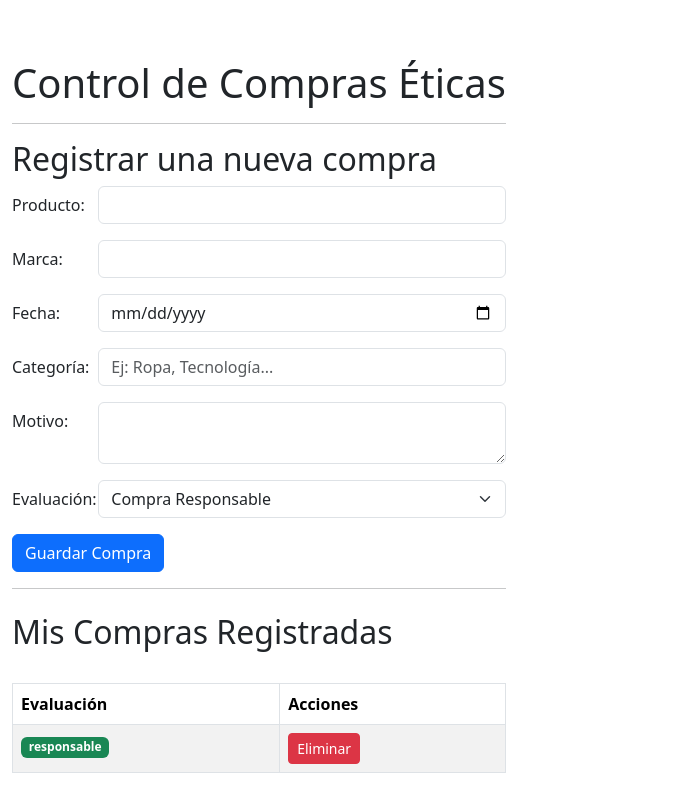
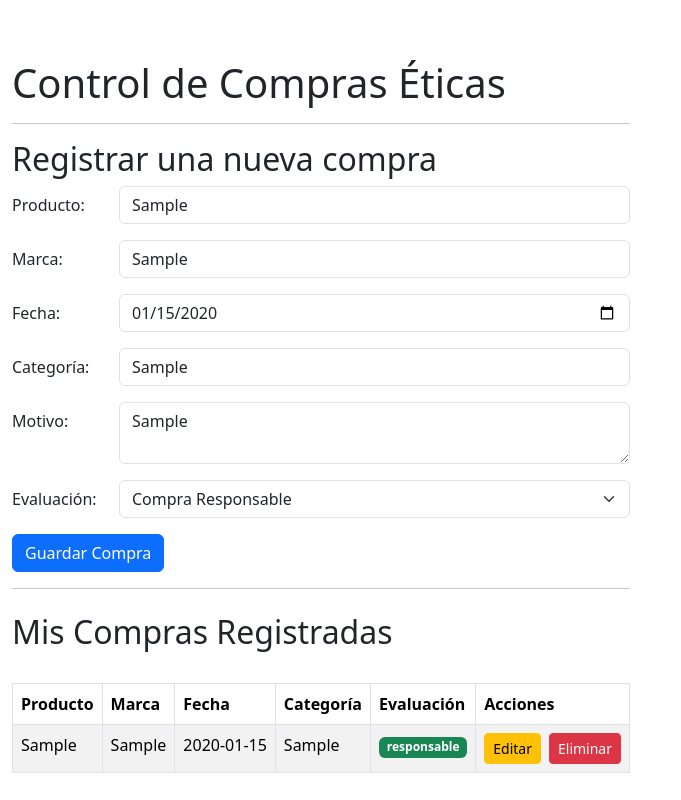
Before and after one commit to Danii-INA/proyecto-compras-eticas, a React (Vite) app: page / in a window 1280 px wide. Both pictures are taken after typing "Sample", "Sample", "2020-01-15", "Sample", "Sample" into the empty fields and a click on the button "Guardar Compra". Shown: the whole page, without its empty margins (0-681 px from the left). Built offline with nearby package versions, Linux system fonts and the light colour scheme.

Commit message:
Feature: Implementa la funcionalidad para editar y actualizar compras

```diff
--- a/src/App.jsx
+++ b/src/App.jsx
@@ -10,6 +10,11 @@
     const comprasGuardadas = localStorage.getItem('compras');
     return comprasGuardadas ? JSON.parse(comprasGuardadas) : [];
   });
+
+
+  // Si es 'null', no estoy editando nada. Si tiene un objeto, estoy en modo edición.
+  const [compraAEditar, setCompraAEditar] = useState(null);
+
 
   useEffect(() => {
     // Guardo en Local Storage cada vez que la lista de 'compras' se actualice.
@@ -25,24 +30,47 @@
       setCompras(comprasActualizadas);
     }
   };
+
+  // Nueva función para actualizar una compra existente.
+  const actualizarCompra = (compraActualizada) => {
+    // Uso 'map' para crear un nuevo arreglo.
+    // Si el id de la compra coincide con el que estoy actualizando, devuelvo la versión nueva.
+    // Si no, devuelvo la compra como estaba.
+    const comprasActualizadas = compras.map(compra =>
+      compra.id === compraActualizada.id ? compraActualizada : compra
+    );
+    setCompras(comprasActualizadas);
+    // Limpio el estado de edición para volver al modo normal.
+    setCompraAEditar(null);
+  };
+
+
   const agregarCompra = (compra) => {
     // Añado un id único a la nueva compra antes de guardarla en la lista.
     const nuevaCompra = { ...compra, id: Date.now() };
     setCompras([...compras, nuevaCompra]);
   };
 
-  return (
+ return (
     <Container className="mt-5">
       <h1>Control de Compras Éticas</h1>
       <hr />
-      <FormularioCompra onAgregarCompra={agregarCompra} />
+      {/* Ahora le paso al formulario la lógica de edición */}
+      <FormularioCompra
+        onAgregarCompra={agregarCompra}
+        onActualizarCompra={actualizarCompra}
+        compraAEditar={compraAEditar}
+        setCompraAEditar={setCompraAEditar}
+      />
 
-      {/* Aquí abajo renderizo mi nuevo componente de lista. */}
-      {/* Le paso mi estado 'compras' para que sepa qué mostrar. */}
       <hr />
       <h2 className='mt-4'>Mis Compras Registradas</h2>
-      {/* Ahora también la función de eliminar esta en el componente de lista */}
-      <ListaCompras compras={compras} onEliminarCompra={eliminarCompra} />
+      {/* Ahora le paso a la lista la función que activa el modo edición */}
+      <ListaCompras
+        compras={compras}
+        onEliminarCompra={eliminarCompra}
+        onSeleccionarCompra={setCompraAEditar}
+      />
     </Container>
   );
 }
--- a/src/components/FormularioCompra.jsx
+++ b/src/components/FormularioCompra.jsx
@@ -1,91 +1,73 @@
-import { useState } from 'react';
+import { useState, useEffect } from 'react';
 import { Form, Button, Row, Col } from 'react-bootstrap';
 
-const FormularioCompra = ({ onAgregarCompra }) => {
-  // estado inicial para un nuevo objeto 'compra'.
+// Ahora recibo más props para manejar la lógica de actualización.
+const FormularioCompra = ({ onAgregarCompra, onActualizarCompra, compraAEditar, setCompraAEditar }) => {
+
+  // Mi estado inicial para el objeto 'compra'.
   const [compra, setCompra] = useState({
-    producto: '',
-    marca: '',
-    fecha: '',
-    categoria: '',
-    motivo: '',
-    evaluacion: 'responsable'
+    producto: '', marca: '', fecha: '', categoria: '', motivo: '', evaluacion: 'responsable'
   });
 
-  // Cada vez que escribo en un input, se actualiza el estado.
+  // Este useEffect se activa cuando 'compraAEditar' cambia.
+  useEffect(() => {
+    if (compraAEditar) {
+      // Si hay una compra para editar, relleno el formulario con sus datos.
+      setCompra(compraAEditar);
+    } else {
+      // Si no, limpio el formulario.
+      setCompra({
+        producto: '', marca: '', fecha: '', categoria: '', motivo: '', evaluacion: 'responsable'
+      });
+    }
+  }, [compraAEditar]);
+
+  // Cada vez que escribo en un input, actualizo mi estado.
   const handleChange = (e) => {
-    setCompra({
-      ...compra,
-      [e.target.name]: e.target.value,
-    });
+    setCompra({ ...compra, [e.target.name]: e.target.value });
   };
 
-  // Cuando se envia el formulario, se evita que se recargue la página
   const handleSubmit = (e) => {
     e.preventDefault();
     if (!compra.producto || !compra.fecha) {
       alert("Producto y Fecha son obligatorios");
       return;
     }
-    onAgregarCompra(compra);
 
-    // Limpia el formulario para poder agregar una nueva compra fácilmente.
-    setCompra({
-      producto: '',
-      marca: '',
-      fecha: '',
-      categoria: '',
-      motivo: '',
-      evaluacion: 'responsable'
-    });
+    if (compraAEditar) {
+      // Si estoy en modo edición, llamo a la función de actualizar.
+      onActualizarCompra(compra);
+    } else {
+      // Si no, llamo a la función de agregar una nueva.
+      onAgregarCompra(compra);
+    }
   };
 
   return (
     <>
-      <h2>Registrar una nueva compra</h2>
+      {/* El título cambia dinámicamente */}
+      <h2>{compraAEditar ? 'Editar Compra' : 'Registrar una nueva compra'}</h2>
       <Form onSubmit={handleSubmit}>
-        {/* Producto */}
-        <Form.Group as={Row} className="mb-3">
-          <Form.Label column sm={2}>Producto:</Form.Label>
-          <Col sm={10}><Form.Control type="text" name="producto" value={compra.producto} onChange={handleChange} /></Col>
-        </Form.Group>
 
-        {/* Marca */}
-        <Form.Group as={Row} className="mb-3">
-          <Form.Label column sm={2}>Marca:</Form.Label>
-          <Col sm={10}><Form.Control type="text" name="marca" value={compra.marca} onChange={handleChange} /></Col>
-        </Form.Group>
+        {/* Aquí van todos los campos del formulario */}
+        <Form.Group as={Row} className="mb-3"><Form.Label column sm={2}>Producto:</Form.Label><Col sm={10}><Form.Control type="text" name="producto" value={compra.producto} onChange={handleChange} /></Col></Form.Group>
+        <Form.Group as={Row} className="mb-3"><Form.Label column sm={2}>Marca:</Form.Label><Col sm={10}><Form.Control type="text" name="marca" value={compra.marca} onChange={handleChange} /></Col></Form.Group>
+        <Form.Group as={Row} className="mb-3"><Form.Label column sm={2}>Fecha:</Form.Label><Col sm={10}><Form.Control type="date" name="fecha" value={compra.fecha} onChange={handleChange} /></Col></Form.Group>
+        <Form.Group as={Row} className="mb-3"><Form.Label column sm={2}>Categoría:</Form.Label><Col sm={10}><Form.Control type="text" name="categoria" placeholder="Ej: Ropa, Tecnología..." value={compra.categoria} onChange={handleChange} /></Col></Form.Group>
+        <Form.Group as={Row} className="mb-3"><Form.Label column sm={2}>Motivo:</Form.Label><Col sm={10}><Form.Control as="textarea" rows={2} name="motivo" value={compra.motivo} onChange={handleChange} /></Col></Form.Group>
+        <Form.Group as={Row} className="mb-3"><Form.Label column sm={2}>Evaluación:</Form.Label><Col sm={10}><Form.Select name="evaluacion" value={compra.evaluacion} onChange={handleChange}><option value="responsable">Compra Responsable</option><option value="impulsiva">Compra Impulsiva</option></Form.Select></Col></Form.Group>
 
-        {/* Fecha */}
-        <Form.Group as={Row} className="mb-3">
-          <Form.Label column sm={2}>Fecha:</Form.Label>
-          <Col sm={10}><Form.Control type="date" name="fecha" value={compra.fecha} onChange={handleChange} /></Col>
-        </Form.Group>
+        {/* Los botones cambian dinámicamente */}
+        <Button variant={compraAEditar ? "warning" : "primary"} type="submit">
+          {compraAEditar ? 'Actualizar Compra' : 'Guardar Compra'}
+        </Button>
 
-        {/* Categoría */}
-        <Form.Group as={Row} className="mb-3">
-          <Form.Label column sm={2}>Categoría:</Form.Label>
-          <Col sm={10}><Form.Control type="text" name="categoria" placeholder="Ej: Ropa, Tecnología..." value={compra.categoria} onChange={handleChange} /></Col>
-        </Form.Group>
-
-        {/* Motivo */}
-        <Form.Group as={Row} className="mb-3">
-          <Form.Label column sm={2}>Motivo:</Form.Label>
-          <Col sm={10}><Form.Control as="textarea" rows={2} name="motivo" value={compra.motivo} onChange={handleChange} /></Col>
-        </Form.Group>
-
-        {/* Evaluación (la que extrañabas) */}
-        <Form.Group as={Row} className="mb-3">
-            <Form.Label column sm={2}>Evaluación:</Form.Label>
-            <Col sm={10}>
-                <Form.Select name="evaluacion" value={compra.evaluacion} onChange={handleChange}>
-                    <option value="responsable">Compra Responsable</option>
-                    <option value="impulsiva">Compra Impulsiva</option>
-                </Form.Select>
-            </Col>
-        </Form.Group>
-
-        <Button variant="primary" type="submit">Guardar Compra</Button>
+        {/* Si estoy editando, muestro un botón para cancelar */}
+        {compraAEditar && (
+          <Button variant="secondary" className="ms-2" onClick={() => setCompraAEditar(null)}>
+            Cancelar
+          </Button>
+        )}
       </Form>
     </>
   );
--- a/src/components/ListaCompras.jsx
+++ b/src/components/ListaCompras.jsx
@@ -1,9 +1,11 @@
 import React from 'react';
+// Asegúrate de que Button esté importado aquí
 import { Table, Badge, Button } from 'react-bootstrap';
-    // Ahora se agrega también la función 'onEliminarCompra' como prop.
-const ListaCompras = ({ compras, onEliminarCompra }) => {
-  // ... (tu if de si no hay compras)
-  // Si no hay compras, se muestra el siguiente mensaje.
+
+// Ahora también recibo 'onSeleccionarCompra' para poder editar.
+const ListaCompras = ({ compras, onEliminarCompra, onSeleccionarCompra }) => {
+
+  // Si no hay compras, muestro un mensaje.
   if (compras.length === 0) {
     return <p className="mt-4 text-center">Aún no has registrado ninguna compra.</p>;
   }
@@ -12,22 +14,36 @@
     <Table striped bordered hover responsive className="mt-4">
       <thead>
         <tr>
-          {/* ... (tus otras columnas) ... */}
+          <th>Producto</th>
+          <th>Marca</th>
+          <th>Fecha</th>
+          <th>Categoría</th>
           <th>Evaluación</th>
-          <th>Acciones</th> {/* Añado la nueva columna */}
+          <th>Acciones</th>
         </tr>
       </thead>
       <tbody>
         {compras.map((compra) => (
           <tr key={compra.id}>
-            {/* ... (tus otros <td>) ... */}
+            <td>{compra.producto}</td>
+            <td>{compra.marca}</td>
+            <td>{compra.fecha}</td>
+            <td>{compra.categoria}</td>
             <td>
                 <Badge bg={compra.evaluacion === 'impulsiva' ? 'warning' : 'success'}>
                     {compra.evaluacion}
                 </Badge>
             </td>
             <td>
-              {/* Mi nuevo botón de eliminar. Al hacerle clic, llama a la función que recibí con el id de esta compra. */}
+              {/* Mi nuevo botón de Editar */}
+              <Button
+                variant="warning"
+                size="sm"
+                className="me-2"
+                onClick={() => onSeleccionarCompra(compra)}
+              >
+                Editar
+              </Button>
               <Button variant="danger" size="sm" onClick={() => onEliminarCompra(compra.id)}>
                 Eliminar
               </Button>
```
